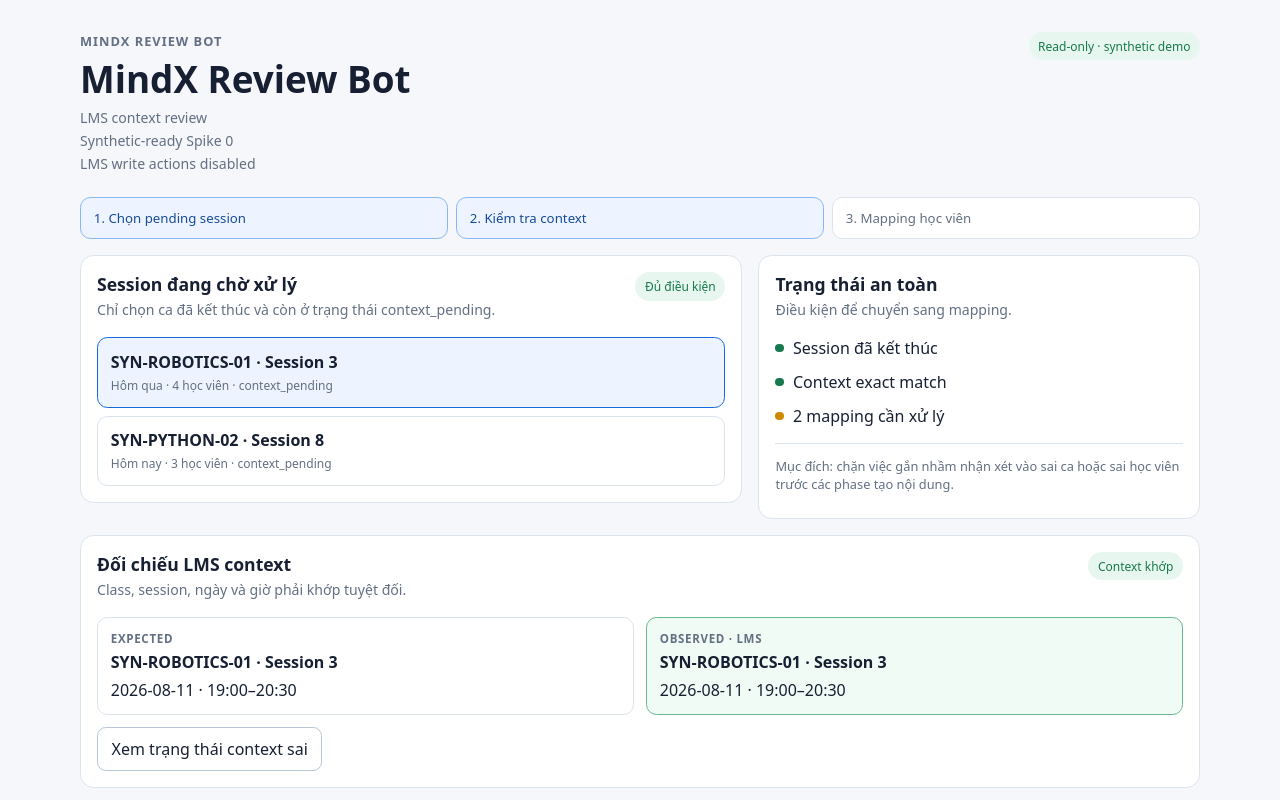
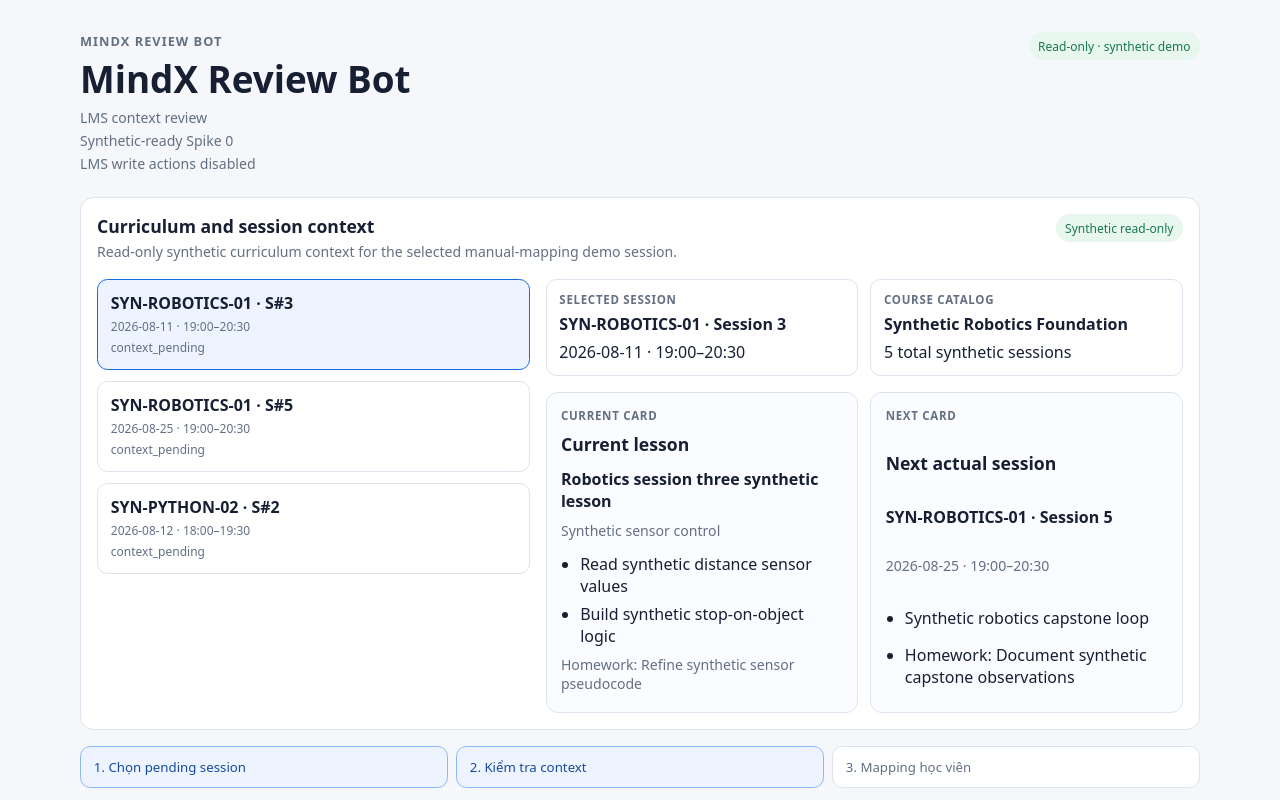
Before and after one commit to Banhtalon/mindx-review-bot, a React (Vite) app: page / in a window 1280 px wide. Shown: the top 800 px of the page. Built offline with nearby package versions, Linux system fonts and the light colour scheme.

Commit message:
feat: show synthetic lesson context in read-only UI

```diff
--- a/src/App.tsx
+++ b/src/App.tsx
@@ -1,4 +1,5 @@
 import { useMemo, useState } from "react";
+import { PHASE5_COURSE_CATALOGS, PHASE5_SESSIONS } from "./fixtures/phase5Curriculum";
 import {
   assertLmsContext,
   assignStudent,
@@ -7,6 +8,7 @@ import {
   type LmsContext,
   type LmsRosterRow,
 } from "./lms/manualMapping";
+import { resolveLessonContext } from "./session/lessonContext";
 
 type InternalStudent = {
   internalId: string;
@@ -53,15 +55,161 @@ const LMS_ROWS: LmsRosterRow[] = [
 ];
 
 const ALLOWED_INTERNAL_IDS = new Set(INTERNAL_STUDENTS.map((student) => student.internalId));
+const SESSION_NUMBER_WORDS: Record<number, string> = {
+  1: "one",
+  2: "two",
+  3: "three",
+  4: "four",
+  5: "five",
+};
 
 function formatContext(context: LmsContext): string {
   return `${context.scheduledDate} · ${context.startTime}–${context.endTime}`;
+}
+
+function formatSyntheticSession(session: { scheduledDate: string; startTime: string; endTime: string }): string {
+  return `${session.scheduledDate} · ${session.startTime}–${session.endTime}`;
+}
+
+function formatSyntheticLessonSummary(
+  catalog: { courseName: string } | undefined,
+  session: { courseCode: string; sessionNumber: number },
+): string {
+  const courseLabel = (catalog?.courseName ?? session.courseCode)
+    .replace(/^Synthetic\s+/u, "")
+    .replace(/\s+Foundation$/u, "");
+  const sessionNumber = SESSION_NUMBER_WORDS[session.sessionNumber] ?? String(session.sessionNumber);
+
+  return `${courseLabel} session ${sessionNumber} synthetic lesson`;
 }
 
 function statusLabel(status: ReturnType<typeof getMappingStatus>): string {
   if (status === "resolved") return "Resolved";
   if (status === "ambiguous") return "Ambiguous";
   return "Unresolvable";
+}
+
+function Phase5ContextSurface() {
+  const [selectedPhase5SessionId, setSelectedPhase5SessionId] = useState(PHASE5_SESSIONS[0].id);
+
+  const selectedSession = useMemo(
+    () => PHASE5_SESSIONS.find((session) => session.id === selectedPhase5SessionId) ?? PHASE5_SESSIONS[0],
+    [selectedPhase5SessionId],
+  );
+  const lessonContext = useMemo(
+    () => resolveLessonContext(selectedSession, PHASE5_SESSIONS, PHASE5_COURSE_CATALOGS),
+    [selectedSession],
+  );
+  const selectedCatalog = useMemo(
+    () => PHASE5_COURSE_CATALOGS.find((catalog) => catalog.courseCode === selectedSession.courseCode),
+    [selectedSession],
+  );
+
+  return (
+    <section className="panel curriculum-panel" aria-labelledby="curriculum-and-session-context">
+      <div className="panel-heading">
+        <div>
+          <h2 id="curriculum-and-session-context">Curriculum and session context</h2>
+          <p className="muted">
+            Read-only synthetic curriculum context for the selected manual-mapping demo session.
+          </p>
+        </div>
+        <span className="readonly-badge">Synthetic read-only</span>
+      </div>
+
+      <div className="curriculum-layout">
+        <div className="curriculum-session-list" role="group" aria-label="Synthetic sessions">
+          {PHASE5_SESSIONS.map((session) => {
+            const isSelected = session.id === selectedSession.id;
+
+            return (
+              <button
+                key={session.id}
+                type="button"
+                className={isSelected ? "session-option selected" : "session-option"}
+                aria-pressed={isSelected}
+                aria-label={`Select ${session.classCode} session ${session.sessionNumber}`}
+                onClick={() => setSelectedPhase5SessionId(session.id)}
+              >
+                <strong>{session.classCode} · S#{session.sessionNumber}</strong>
+                <span>{formatSyntheticSession(session)}</span>
+                <span>{session.workflowStatus}</span>
+              </button>
+            );
+          })}
+        </div>
+
+        <div className="curriculum-context">
+          <div className="context-metadata-grid">
+            <div className="context-box">
+              <span className="context-label">Selected session</span>
+              <strong>{selectedSession.classCode} · Session {selectedSession.sessionNumber}</strong>
+              <span>{formatSyntheticSession(selectedSession)}</span>
+            </div>
+            <div className="context-box">
+              <span className="context-label">Course catalog</span>
+              <strong>{selectedCatalog?.courseName ?? selectedSession.courseCode}</strong>
+              <span>{selectedCatalog?.totalSessions ?? "Unknown"} total synthetic sessions</span>
+            </div>
+          </div>
+
+          <div className="lesson-card-grid">
+            {lessonContext.currentLesson && (
+              <article className="lesson-card">
+                <span className="context-label">Current card</span>
+                <h3>Current lesson</h3>
+                <p className="lesson-title">{formatSyntheticLessonSummary(selectedCatalog, selectedSession)}</p>
+                <p className="muted">{lessonContext.currentLesson.lessonTitle}</p>
+                <ul className="lesson-content-list">
+                  {lessonContext.currentLesson.lessonContent.map((item) => (
+                    <li key={item}>{item}</li>
+                  ))}
+                </ul>
+                {lessonContext.currentLesson.homeworkTitle && (
+                  <p className="muted">Homework: {lessonContext.currentLesson.homeworkTitle}</p>
+                )}
+              </article>
+            )}
+
+            {lessonContext.nextSession && (
+              <article className="lesson-card">
+                <span className="context-label">Next card</span>
+                <h3>Next actual session</h3>
+                <p className="lesson-title">
+                  {lessonContext.nextSession.classCode} · Session {lessonContext.nextSession.sessionNumber}
+                </p>
+                <p className="muted">{formatSyntheticSession(lessonContext.nextSession)}</p>
+                {lessonContext.nextLesson ? (
+                  <ul className="lesson-content-list">
+                    <li>{lessonContext.nextLesson.lessonTitle}</li>
+                    {lessonContext.nextLesson.homeworkTitle ? (
+                      <li>Homework: {lessonContext.nextLesson.homeworkTitle}</li>
+                    ) : null}
+                  </ul>
+                ) : (
+                  <p className="muted">Next curriculum entry is intentionally unavailable.</p>
+                )}
+              </article>
+            )}
+          </div>
+
+          {lessonContext.status === "no_next_session" && (
+            <div className="alert context-warning" role="status">
+              <strong>No next lesson is scheduled</strong>
+              <span>The selected synthetic session is the latest actual session in this read-only fixture.</span>
+            </div>
+          )}
+
+          {lessonContext.status === "curriculum_missing" && (
+            <div className="alert context-warning" role="status">
+              <strong>Curriculum unavailable</strong>
+              <span>The selected synthetic session has no current lesson entry in the immutable fixture catalog.</span>
+            </div>
+          )}
+        </div>
+      </div>
+    </section>
+  );
 }
 
 export default function App() {
@@ -107,6 +255,8 @@ export default function App() {
         </div>
         <span className="readonly-badge">Read-only · synthetic demo</span>
       </header>
+
+      <Phase5ContextSurface />
 
       <nav className="workflow" aria-label="Review progress">
         <span className="workflow-step active">1. Chọn pending session</span>
--- a/src/styles.css
+++ b/src/styles.css
@@ -60,6 +60,7 @@ select:focus-visible {
 
 h1,
 h2,
+h3,
 p {
   margin-top: 0;
 }
@@ -69,7 +70,8 @@ h1 {
   font-size: clamp(1.65rem, 3vw, 2.3rem);
 }
 
-h2 {
+h2,
+h3 {
   margin-bottom: 0.25rem;
   font-size: 1.1rem;
 }
@@ -152,6 +154,34 @@ h2 {
   margin-bottom: 0.85rem;
 }
 
+.curriculum-panel {
+  margin-bottom: 1rem;
+}
+
+.curriculum-layout {
+  display: grid;
+  grid-template-columns: minmax(15rem, 0.95fr) minmax(0, 1.4fr);
+  gap: 1rem;
+}
+
+.curriculum-session-list {
+  display: grid;
+  gap: 0.65rem;
+  align-content: start;
+}
+
+.curriculum-context {
+  display: grid;
+  gap: 1rem;
+}
+
+.context-metadata-grid,
+.lesson-card-grid {
+  display: grid;
+  grid-template-columns: repeat(2, minmax(0, 1fr));
+  gap: 0.75rem;
+}
+
 .session-option {
   display: flex;
   width: 100%;
@@ -167,6 +197,10 @@ h2 {
   text-align: left;
 }
 
+.curriculum-session-list .session-option {
+  margin-top: 0;
+}
+
 .session-option:hover,
 .session-option.selected {
   border-color: #1769e0;
@@ -178,6 +212,31 @@ h2 {
 td small {
   color: #637083;
   font-size: 0.75rem;
+}
+
+.lesson-card {
+  display: grid;
+  gap: 0.55rem;
+  border: 1px solid #dbe3ed;
+  border-radius: 0.75rem;
+  padding: 0.9rem;
+  background: #fbfcff;
+}
+
+.lesson-title {
+  margin-bottom: 0;
+  font-weight: 700;
+}
+
+.lesson-content-list {
+  display: grid;
+  gap: 0.35rem;
+  margin: 0;
+  padding-left: 1.2rem;
+}
+
+.context-warning {
+  margin-top: 0;
 }
 
 .status-list {
@@ -351,6 +410,14 @@ select {
   padding-top: 0.85rem;
 }
 
+@media (max-width: 56rem) {
+  .curriculum-layout,
+  .context-metadata-grid,
+  .lesson-card-grid {
+    grid-template-columns: 1fr;
+  }
+}
+
 @media (max-width: 44rem) {
   .app-header,
   .panel-footer {
```
Also changed, not shown: 1 other file (tests, documents, lock files or other folders).
